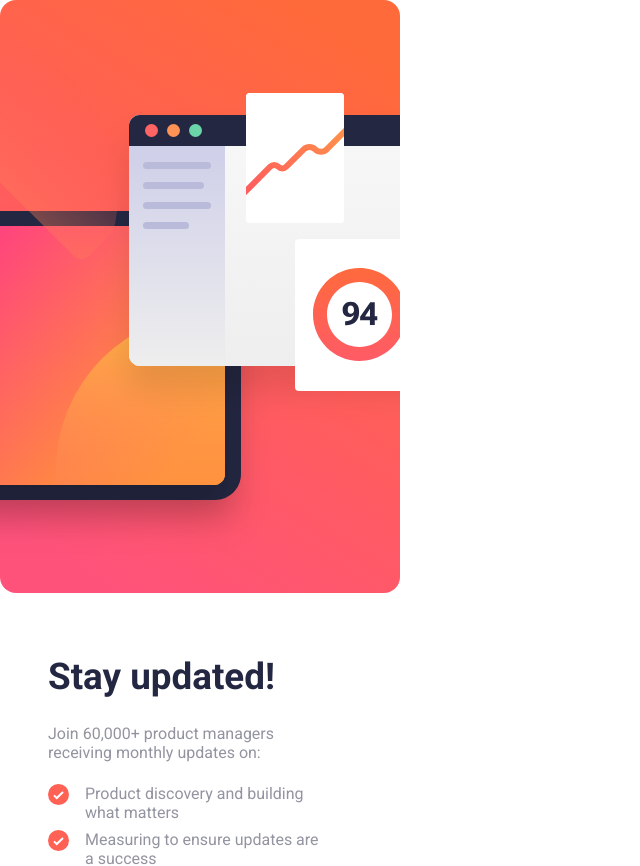
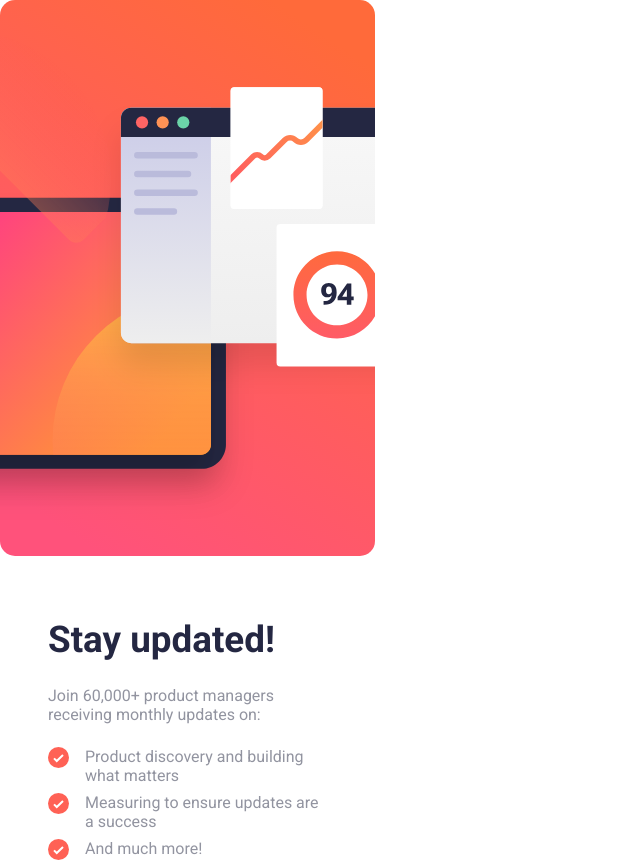
Before and after one commit to ItaloDev-Marcelo/Newsletter-sign-up-CH8, a React (Vite) app: page / in a window 1280 px wide. Shown: the top 866 px of the page, without its empty margins (0-640 px from the left). Built offline with nearby package versions, Linux system fonts and the light colour scheme.

Commit message:
Atualizar o App.css

```diff
--- a/src/App.css
+++ b/src/App.css
@@ -36,6 +36,10 @@ strong {
   color: #000;
 }
 
+
+picture img {
+max-width:100%;
+}
 
 p {
   color: var(--Grey);
```
